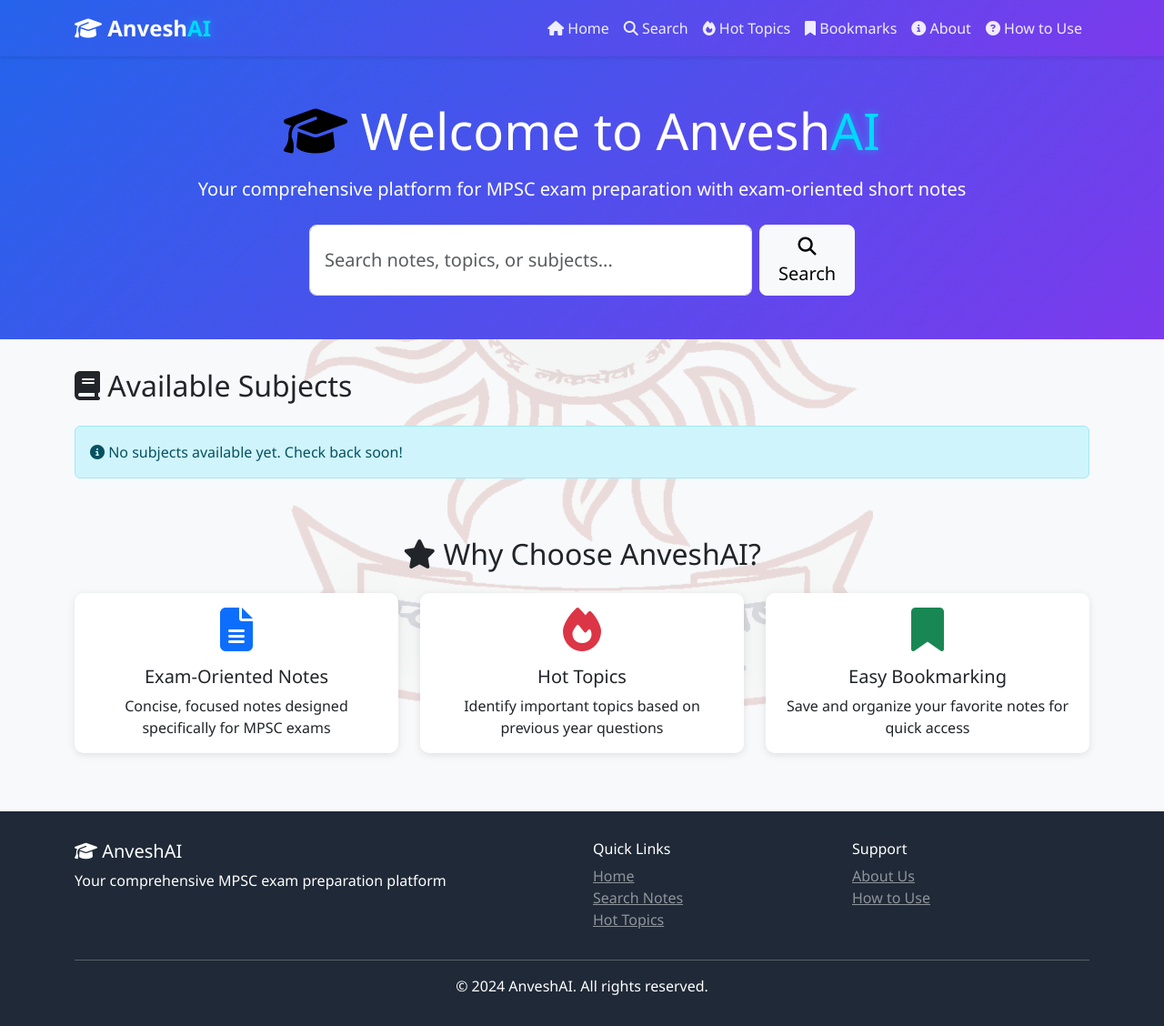
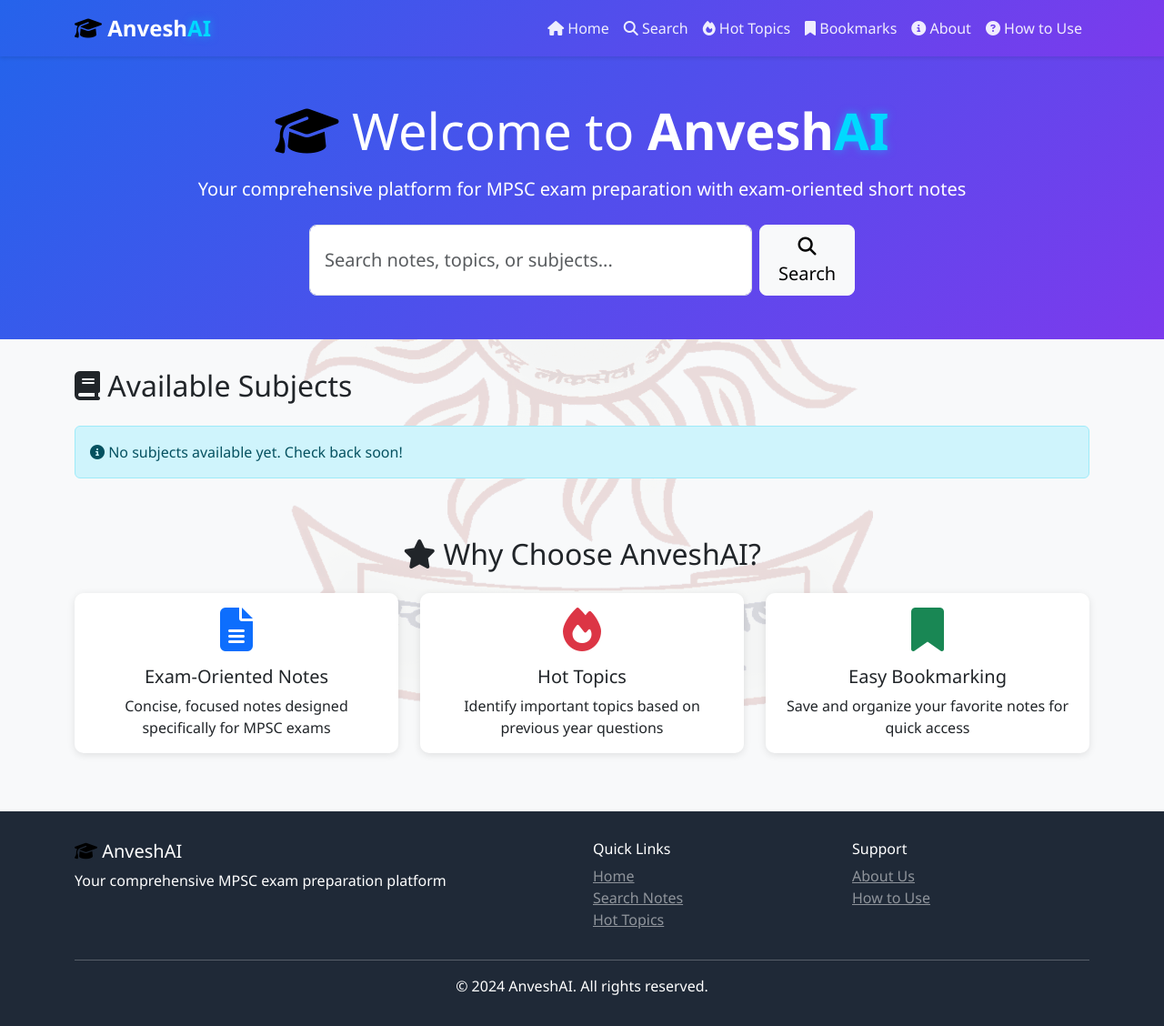
Before and after one commit to khupteaniket-anveshai-chatbot/anveshai-bob, a Django app: page / in a window 1280 px wide. Shown: the whole page at 91% size. Run offline with Django 5.2, Linux system fonts and the light colour scheme; data that the repository does not hold is empty; some libraries are stand-ins or nearby versions.

Commit message:
Make all graduation cap icons black across the site
- Updated navbar graduation cap to black
- Updated footer graduation cap to black
- Updated home page hero graduation cap to black
- Updated about page graduation cap to black
- Updated note detail study tips graduation cap to black
- Made AnveshAI bold in hero section (Anvesh in white, AI in cyan)

```diff
--- a/templates/base.html
+++ b/templates/base.html
@@ -165,7 +165,7 @@
     <nav class="navbar navbar-expand-lg navbar-dark">
         <div class="container">
             <a class="navbar-brand" href="{% url 'notes:home' %}">
-                <i class="fas fa-graduation-cap"></i> Anvesh<span class="ai-text">AI</span>
+                <i class="fas fa-graduation-cap" style="color: #000000;"></i> Anvesh<span class="ai-text">AI</span>
             </a>
             <button class="navbar-toggler" type="button" data-bs-toggle="collapse" data-bs-target="#navbarNav">
                 <span class="navbar-toggler-icon"></span>
@@ -217,7 +217,7 @@
         <div class="container">
             <div class="row">
                 <div class="col-md-6">
-                    <h5><i class="fas fa-graduation-cap"></i> Anvesh<span class="ai-text">AI</span></h5>
+                    <h5><i class="fas fa-graduation-cap" style="color: #000000;"></i> Anvesh<span class="ai-text">AI</span></h5>
                     <p>Your comprehensive MPSC exam preparation platform</p>
                 </div>
                 <div class="col-md-3">
--- a/templates/notes/about.html
+++ b/templates/notes/about.html
@@ -8,7 +8,7 @@
         <div class="col-lg-8">
             <div class="text-center mb-5">
                 <h1 class="display-4 mb-3">
-                    <i class="fas fa-graduation-cap text-primary"></i> About AnveshAI
+                    <i class="fas fa-graduation-cap" style="color: #000000;"></i> About AnveshAI
                 </h1>
                 <p class="lead text-muted">Your Comprehensive MPSC Exam Preparation Platform</p>
             </div>
--- a/templates/notes/home.html
+++ b/templates/notes/home.html
@@ -9,7 +9,7 @@
 <div class="hero-section">
     <div class="container text-center">
         <h1 class="display-4 mb-3">
-            <i class="fas fa-graduation-cap" style="color: #000000;"></i> Welcome to <strong>Anvesh<span style="color: #00d9ff; text-shadow: 0 0 10px rgba(0, 217, 255, 0.5);">AI</span></strong>
+            <i class="fas fa-graduation-cap" style="color: #000000;"></i> Welcome to <span style="font-weight: 900;">Anvesh<span style="color: #00d9ff; text-shadow: 0 0 10px rgba(0, 217, 255, 0.5);">AI</span></span>
         </h1>
         <p class="lead mb-4">
             Your comprehensive platform for MPSC exam preparation with exam-oriented short notes
--- a/templates/notes/note_detail.html
+++ b/templates/notes/note_detail.html
@@ -177,7 +177,7 @@
             <!-- Study Tips -->
             <div class="card">
                 <div class="card-header bg-success text-white">
-                    <h6 class="mb-0"><i class="fas fa-graduation-cap"></i> Study Tips</h6>
+                    <h6 class="mb-0"><i class="fas fa-graduation-cap" style="color: #000000;"></i> Study Tips</h6>
                 </div>
                 <div class="card-body">
                     <ul class="mb-0">
```
